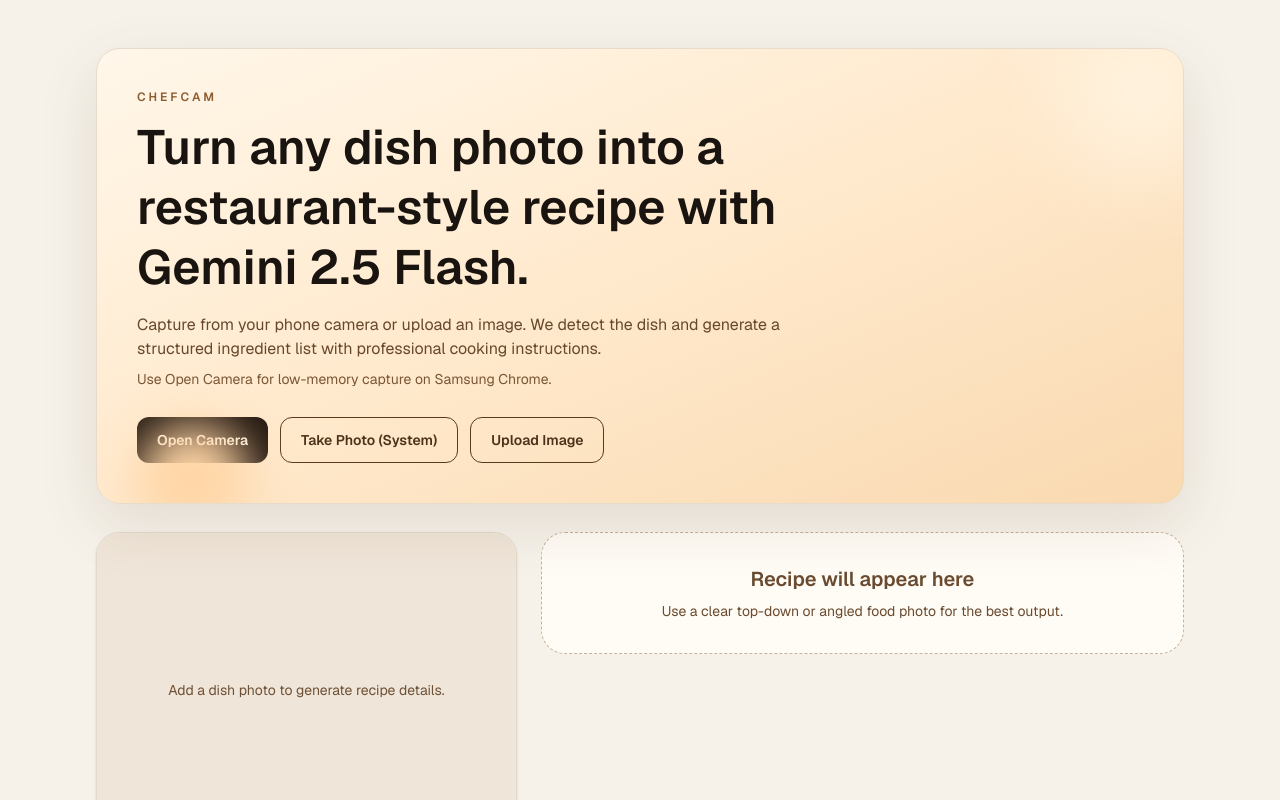
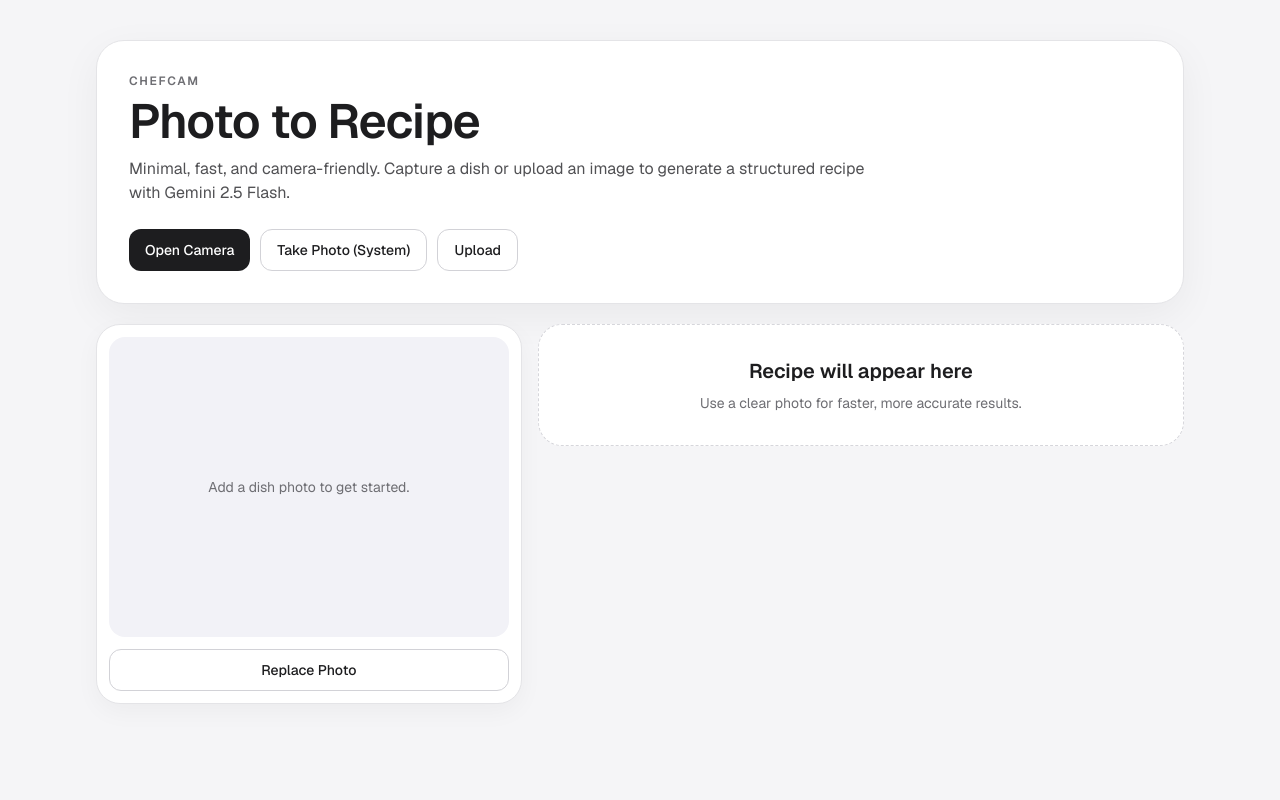
Before and after one commit to bryanwongkc/chef-cam, a Next.js app: page / in a window 1280 px wide. Shown: the top 800 px of the page. Built offline with nearby package versions, Linux system fonts and the light colour scheme.

Commit message:
Redesign UI to minimal style and restore stable analyze route

```diff
--- a/app/page.tsx
+++ b/app/page.tsx
@@ -29,10 +29,12 @@
   const uploadInputRef = useRef<HTMLInputElement>(null);
   const videoRef = useRef<HTMLVideoElement>(null);
   const streamRef = useRef<MediaStream | null>(null);
+
   const [previewUrl, setPreviewUrl] = useState<string | null>(null);
   const [cachedFile, setCachedFile] = useState<File | null>(null);
   const [cachedFromCamera, setCachedFromCamera] = useState(false);
   const [cameraOpen, setCameraOpen] = useState(false);
+
   const [recipe, setRecipe] = useState<Recipe | null>(null);
   const [error, setError] = useState<string | null>(null);
   const [loading, setLoading] = useState(false);
@@ -47,7 +49,7 @@
   }, []);
 
   useEffect(() => {
-    if (!loadingStartedAt || !loading) return;
+    if (!loading || !loadingStartedAt) return;
     const timer = window.setInterval(() => {
       setElapsedSeconds(Math.max(0, Math.floor((Date.now() - loadingStartedAt) / 1000)));
     }, 250);
@@ -62,7 +64,6 @@
 
       image.onload = () => {
         URL.revokeObjectURL(sourceUrl);
-
         const canvas = document.createElement("canvas");
         const ctx = canvas.getContext("2d");
         if (!ctx) {
@@ -70,12 +71,10 @@
           return;
         }
 
-        const MAX_SIDE = fromCamera ? 880 : 1024;
-        let width = image.width;
-        let height = image.height;
-        const scale = Math.min(1, MAX_SIDE / Math.max(width, height));
-        width = Math.round(width * scale);
-        height = Math.round(height * scale);
+        const maxSide = fromCamera ? 880 : 1024;
+        const scale = Math.min(1, maxSide / Math.max(image.width, image.height));
+        const width = Math.round(image.width * scale);
+        const height = Math.round(image.height * scale);
 
         canvas.width = width;
         canvas.height = height;
@@ -87,10 +86,7 @@
               reject(new Error("Could not compress image."));
               return;
             }
-            const finalFile = new File([blob], `dish-${Date.now()}.jpg`, {
-              type: "image/jpeg",
-            });
-            resolve(finalFile);
+            resolve(new File([blob], `dish-${Date.now()}.jpg`, { type: "image/jpeg" }));
           },
           "image/jpeg",
           fromCamera ? 0.66 : 0.74
@@ -108,7 +104,6 @@
     if (!file.type.startsWith("image/")) {
       throw new Error("Please choose a valid image file.");
     }
-
     if (!ALLOWED_MIME_TYPES.has(file.type.toLowerCase())) {
       throw new Error("Use JPG, PNG, or WebP. HEIC/HEIF is not supported.");
     }
@@ -142,7 +137,11 @@
     try {
       setError(null);
       const stream = await navigator.mediaDevices.getUserMedia({
-        video: { facingMode: { ideal: "environment" }, width: { ideal: 1280 }, height: { ideal: 720 } },
+        video: {
+          facingMode: { ideal: "environment" },
+          width: { ideal: 1280 },
+          height: { ideal: 720 },
+        },
         audio: false,
       });
       streamRef.current = stream;
@@ -152,7 +151,7 @@
         await videoRef.current.play();
       }
     } catch {
-      setError("Could not open camera. Please allow camera permission or use Upload Image.");
+      setError("Could not open camera. Please allow camera permission or use Upload.");
     }
   }
 
@@ -168,10 +167,10 @@
     if (!videoRef.current) return;
     const video = videoRef.current;
     const canvas = document.createElement("canvas");
-    const targetWidth = 960;
+    const width = 960;
     const ratio = video.videoWidth > 0 ? video.videoHeight / video.videoWidth : 0.75;
-    canvas.width = targetWidth;
-    canvas.height = Math.round(targetWidth * ratio);
+    canvas.width = width;
+    canvas.height = Math.round(width * ratio);
     const ctx = canvas.getContext("2d");
     if (!ctx) {
       setError("Could not capture image.");
@@ -186,14 +185,14 @@
       setError("Could not capture image.");
       return;
     }
+
     const file = new File([blob], `camera-${Date.now()}.jpg`, { type: "image/jpeg" });
     stopCamera();
     try {
       const prepared = await prepareImage(file, true);
       await analyzeFile(prepared);
     } catch (err: unknown) {
-      const message = err instanceof Error ? err.message : "Failed to process camera photo.";
-      setError(message);
+      setError(err instanceof Error ? err.message : "Failed to process camera photo.");
     }
   }
 
@@ -209,8 +208,8 @@
       formData.append("image", file, file.name);
 
       const loadingTextTimer = window.setTimeout(() => {
-        setStatusMessage("Generating recipe with Gemini...");
-      }, 550);
+        setStatusMessage("Generating recipe...");
+      }, 450);
 
       const response = await fetch("/api/analyze", {
         method: "POST",
@@ -225,12 +224,9 @@
       if (!payload) {
         throw new Error("No recipe data received.");
       }
-
       setRecipe(payload as Recipe);
     } catch (err: unknown) {
-      const message =
-        err instanceof Error ? err.message : "Failed to generate recipe.";
-      setError(message);
+      setError(err instanceof Error ? err.message : "Failed to generate recipe.");
     } finally {
       setLoading(false);
       setLoadingStartedAt(null);
@@ -246,72 +242,43 @@
     await analyzeFile(cachedFile);
   }
 
-  async function onFileSelected(
-    event: ChangeEvent<HTMLInputElement>,
-    fromCamera: boolean
-  ) {
+  async function onFileSelected(event: ChangeEvent<HTMLInputElement>, fromCamera: boolean) {
     const file = event.target.files?.[0];
     if (!file) return;
     try {
       setError(null);
       const prepared = await prepareImage(file, fromCamera);
-      if (!fromCamera) {
-        await analyzeFile(prepared);
-      }
+      if (!fromCamera) await analyzeFile(prepared);
     } catch (err: unknown) {
-      const message =
-        err instanceof Error ? err.message : "Failed to process image.";
-      setError(message);
+      setError(err instanceof Error ? err.message : "Failed to process image.");
     }
     event.target.value = "";
   }
 
   return (
-    <main className="min-h-screen bg-[#f6f2ea] text-[#19140f]">
-      <div className="mx-auto w-full max-w-6xl px-5 py-8 md:px-8 md:py-12">
-        <header className="relative overflow-hidden rounded-3xl border border-[#e7dccb] bg-gradient-to-br from-[#fff7ea] via-[#ffe9cc] to-[#f9d9b0] p-6 shadow-[0_20px_60px_rgba(91,56,24,0.12)] md:p-10">
-          <div className="pointer-events-none absolute -right-12 -top-12 h-44 w-44 rounded-full bg-[#fff1dc] blur-2xl" />
-          <div className="pointer-events-none absolute -bottom-8 left-10 h-28 w-28 rounded-full bg-[#ffd5a5] blur-xl" />
-          <p className="text-xs font-semibold uppercase tracking-[0.25em] text-[#8e5d2f]">
+    <main className="min-h-screen bg-[#f5f5f7] text-[#1d1d1f]">
+      <div className="mx-auto max-w-6xl px-4 py-8 md:px-8 md:py-10">
+        <section className="rounded-[28px] border border-[#e4e4e7] bg-white p-6 shadow-[0_12px_40px_rgba(0,0,0,0.05)] md:p-8">
+          <p className="text-xs font-semibold uppercase tracking-[0.14em] text-[#6e6e73]">
             ChefCam
           </p>
-          <h1 className="mt-3 max-w-3xl text-3xl font-semibold leading-tight md:text-5xl">
-            Turn any dish photo into a restaurant-style recipe with Gemini 2.5
-            Flash.
+          <h1 className="mt-2 text-3xl font-semibold tracking-[-0.02em] md:text-5xl">
+            Photo to Recipe
           </h1>
-          <p className="mt-4 max-w-2xl text-sm text-[#67482c] md:text-base">
-            Capture from your phone camera or upload an image. We detect the
-            dish and generate a structured ingredient list with professional
-            cooking instructions.
-          </p>
-          <p className="mt-2 max-w-2xl text-xs text-[#7a5634] md:text-sm">
-            Use Open Camera for low-memory capture on Samsung Chrome.
+          <p className="mt-3 max-w-3xl text-sm text-[#515154] md:text-base">
+            Minimal, fast, and camera-friendly. Capture a dish or upload an image to generate
+            a structured recipe with Gemini 2.5 Flash.
           </p>
 
-          <div className="mt-7 flex flex-wrap gap-3">
-            <button
-              type="button"
-              onClick={openWebCamera}
-              className="rounded-xl bg-[#21160f] px-5 py-3 text-sm font-semibold text-[#fff6eb] transition hover:bg-[#322115]"
-            >
-              Open Camera
-            </button>
-            <button
-              type="button"
+          <div className="mt-6 flex flex-wrap gap-2.5">
+            <ActionButton onClick={openWebCamera} label="Open Camera" primary />
+            <ActionButton
               onClick={() => cameraInputRef.current?.click()}
-              className="rounded-xl border border-[#5a3b1e] bg-transparent px-5 py-3 text-sm font-semibold text-[#4c321a] transition hover:bg-[#fff1de]"
-            >
-              Take Photo (System)
-            </button>
-            <button
-              type="button"
-              onClick={() => uploadInputRef.current?.click()}
-              className="rounded-xl border border-[#5a3b1e] bg-transparent px-5 py-3 text-sm font-semibold text-[#4c321a] transition hover:bg-[#fff1de]"
-            >
-              Upload Image
-            </button>
+              label="Take Photo (System)"
+            />
+            <ActionButton onClick={() => uploadInputRef.current?.click()} label="Upload" />
           </div>
-        </header>
+        </section>
 
         <input
           ref={cameraInputRef}
@@ -330,72 +297,51 @@
         />
 
         {error && (
-          <section className="mt-6 rounded-2xl border border-[#f2b5aa] bg-[#fff2ef] p-4 text-sm text-[#812719]">
+          <section className="mt-4 rounded-2xl border border-[#ffd2d2] bg-[#fff6f6] px-4 py-3 text-sm text-[#b42318]">
             {error}
           </section>
         )}
 
         {cameraOpen && (
-          <section className="mt-6 overflow-hidden rounded-3xl border border-[#e5dac9] bg-white p-4 shadow-sm">
-            <video ref={videoRef} className="aspect-video w-full rounded-2xl bg-black object-cover" playsInline muted />
-            <div className="mt-3 flex gap-3">
-              <button
-                type="button"
-                onClick={captureFromWebCamera}
-                className="rounded-xl bg-[#2d1e11] px-4 py-2.5 text-sm font-semibold text-[#fff3e5] transition hover:bg-[#432c18]"
-              >
-                Capture & Analyze
-              </button>
-              <button
-                type="button"
-                onClick={stopCamera}
-                className="rounded-xl border border-[#d8c7b1] bg-[#fffaf2] px-4 py-2.5 text-sm font-medium text-[#5f4125] transition hover:bg-[#fff0da]"
-              >
-                Cancel
-              </button>
+          <section className="mt-4 rounded-3xl border border-[#e4e4e7] bg-white p-4 shadow-[0_8px_24px_rgba(0,0,0,0.04)]">
+            <video
+              ref={videoRef}
+              className="aspect-video w-full rounded-2xl bg-black object-cover"
+              playsInline
+              muted
+            />
+            <div className="mt-3 flex gap-2.5">
+              <ActionButton onClick={captureFromWebCamera} label="Capture & Analyze" primary />
+              <ActionButton onClick={stopCamera} label="Cancel" />
             </div>
           </section>
         )}
 
-        <section className="mt-7 grid gap-6 md:grid-cols-5">
+        <section className="mt-5 grid gap-4 md:grid-cols-5">
           <div className="md:col-span-2">
-            <div className="overflow-hidden rounded-3xl border border-[#e5dac9] bg-white shadow-sm">
-              <div className="aspect-[4/3] w-full bg-[#efe5d8]">
+            <div className="rounded-3xl border border-[#e4e4e7] bg-white p-3 shadow-[0_8px_24px_rgba(0,0,0,0.04)]">
+              <div className="aspect-[4/3] overflow-hidden rounded-2xl bg-[#f2f2f7]">
                 {previewUrl ? (
                   // eslint-disable-next-line @next/next/no-img-element
-                  <img
-                    src={previewUrl}
-                    alt="Uploaded dish"
-                    className="h-full w-full object-cover"
-                  />
+                  <img src={previewUrl} alt="Dish preview" className="h-full w-full object-cover" />
                 ) : (
-                  <div className="flex h-full items-center justify-center px-6 text-center text-sm text-[#6e5136]">
+                  <div className="flex h-full items-center justify-center px-6 text-center text-sm text-[#6e6e73]">
                     {cachedFile && cachedFromCamera
-                      ? "Camera photo cached. Tap 'Analyze Cached Photo' to upload."
-                      : "Add a dish photo to generate recipe details."}
+                      ? "Camera photo cached. Tap Analyze."
+                      : "Add a dish photo to get started."}
                   </div>
                 )}
               </div>
-
-              <div className="border-t border-[#f0e8dd] p-4">
-                <button
-                  type="button"
+              <div className="mt-3 grid grid-cols-1 gap-2">
+                <ActionButton
                   onClick={() => cameraInputRef.current?.click()}
-                  className="w-full rounded-xl border border-[#d8c7b1] bg-[#fffaf2] px-4 py-2.5 text-sm font-medium text-[#5f4125] transition hover:bg-[#fff0da]"
-                >
-                  {cachedFromCamera ? "Retake Photo" : "Replace Photo"}
-                </button>
+                  label={cachedFromCamera ? "Retake Photo" : "Replace Photo"}
+                />
                 {cachedFile && cachedFromCamera && !loading && (
-                  <button
-                    type="button"
-                    onClick={analyzeCachedImage}
-                    className="mt-3 w-full rounded-xl bg-[#2d1e11] px-4 py-2.5 text-sm font-semibold text-[#fff3e5] transition hover:bg-[#432c18]"
-                  >
-                    Analyze Cached Photo
-                  </button>
+                  <ActionButton onClick={analyzeCachedImage} label="Analyze Cached Photo" primary />
                 )}
                 {loading && (
-                  <p className="mt-3 text-center text-sm font-medium text-[#8f6238]">
+                  <p className="text-center text-xs text-[#6e6e73]">
                     {statusMessage} {elapsedSeconds > 0 ? `(${elapsedSeconds}s)` : ""}
                   </p>
                 )}
@@ -405,91 +351,81 @@
 
           <div className="md:col-span-3">
             {loading && (
-              <div className="rounded-3xl border border-[#dbc7ad] bg-gradient-to-br from-[#fffdf7] to-[#f7eee0] p-6 shadow-sm">
-                <p className="text-xs font-semibold uppercase tracking-[0.15em] text-[#8b5f37]">
+              <div className="rounded-3xl border border-[#e4e4e7] bg-white p-6 shadow-[0_8px_24px_rgba(0,0,0,0.04)]">
+                <p className="text-xs font-semibold uppercase tracking-[0.12em] text-[#8e8e93]">
                   Processing
                 </p>
-                <h2 className="mt-2 text-2xl font-semibold text-[#2f2117]">
+                <h2 className="mt-2 text-2xl font-semibold tracking-[-0.01em]">
                   Building your recipe...
                 </h2>
-                <p className="mt-2 text-sm text-[#6c4d33]">
-                  {statusMessage || "Working..."} {elapsedSeconds > 0 ? `(${elapsedSeconds}s)` : ""}
+                <p className="mt-2 text-sm text-[#6e6e73]">
+                  {statusMessage} {elapsedSeconds > 0 ? `(${elapsedSeconds}s)` : ""}
                 </p>
-                <div className="mt-4 space-y-3">
-                  <div className="h-4 w-2/3 animate-pulse rounded bg-[#ead8be]" />
-                  <div className="h-4 w-5/6 animate-pulse rounded bg-[#ead8be]" />
-                  <div className="h-4 w-1/2 animate-pulse rounded bg-[#ead8be]" />
+                <div className="mt-4 space-y-2">
+                  <div className="h-3 w-2/3 animate-pulse rounded-full bg-[#ececf1]" />
+                  <div className="h-3 w-5/6 animate-pulse rounded-full bg-[#ececf1]" />
+                  <div className="h-3 w-1/2 animate-pulse rounded-full bg-[#ececf1]" />
                 </div>
               </div>
             )}
 
             {!hasResult && !loading && (
-              <div className="rounded-3xl border border-dashed border-[#c8b196] bg-[#fffbf5] p-8 text-center text-[#6a4b2f]">
-                <h2 className="text-xl font-semibold">Recipe will appear here</h2>
-                <p className="mt-2 text-sm">
-                  Use a clear top-down or angled food photo for the best output.
-                </p>
+              <div className="rounded-3xl border border-dashed border-[#d6d6db] bg-white p-8 text-center text-[#6e6e73]">
+                <h2 className="text-xl font-semibold text-[#1d1d1f]">Recipe will appear here</h2>
+                <p className="mt-2 text-sm">Use a clear photo for faster, more accurate results.</p>
               </div>
             )}
 
             {hasResult && recipe && (
-              <article className="overflow-hidden rounded-3xl border border-[#ddcfba] bg-white shadow-[0_16px_48px_rgba(65,39,18,0.1)]">
-                <div className="bg-gradient-to-r from-[#2a1e13] to-[#54341e] p-6 text-[#fdf4e8]">
-                  <p className="text-xs uppercase tracking-[0.2em] text-[#eccb9f]">
+              <article className="overflow-hidden rounded-3xl border border-[#e4e4e7] bg-white shadow-[0_12px_30px_rgba(0,0,0,0.05)]">
+                <div className="border-b border-[#efeff2] px-6 py-5 md:px-7">
+                  <p className="text-xs font-semibold uppercase tracking-[0.12em] text-[#8e8e93]">
                     Generated Recipe
                   </p>
-                  <h2 className="mt-2 text-2xl font-semibold md:text-3xl">
+                  <h2 className="mt-1 text-2xl font-semibold tracking-[-0.015em] md:text-3xl">
                     {recipe.dishName}
                   </h2>
-                  <p className="mt-3 text-sm text-[#f0dfc8]">
-                    {recipe.shortDescription}
-                  </p>
-                  <div className="mt-4 flex flex-wrap gap-2 text-xs">
-                    <MetaPill label={`Cuisine: ${recipe.cuisine}`} />
-                    <MetaPill label={`Difficulty: ${recipe.difficulty}`} />
-                    <MetaPill label={`Serves: ${recipe.servings}`} />
-                    <MetaPill label={`Prep: ${recipe.prepTime}`} />
-                    <MetaPill label={`Cook: ${recipe.cookTime}`} />
-                    <MetaPill label={`Calories: ${recipe.caloriesPerServing}`} />
+                  <p className="mt-2 text-sm text-[#515154]">{recipe.shortDescription}</p>
+                  <div className="mt-4 flex flex-wrap gap-2">
+                    <MetaChip label={recipe.cuisine} />
+                    <MetaChip label={recipe.difficulty} />
+                    <MetaChip label={`Serves ${recipe.servings}`} />
+                    <MetaChip label={`Prep ${recipe.prepTime}`} />
+                    <MetaChip label={`Cook ${recipe.cookTime}`} />
+                    <MetaChip label={recipe.caloriesPerServing} />
                   </div>
                 </div>
 
                 <div className="grid gap-0 md:grid-cols-5">
-                  <section className="border-b border-[#efe7dc] bg-[#fffaf2] p-6 md:col-span-2 md:border-b-0 md:border-r">
-                    <h3 className="text-sm font-semibold uppercase tracking-[0.16em] text-[#7f5a38]">
-                      Ingredients
-                    </h3>
-                    <ul className="mt-4 space-y-3">
+                  <section className="border-b border-[#efeff2] px-6 py-5 md:col-span-2 md:border-b-0 md:border-r">
+                    <h3 className="text-sm font-semibold text-[#1d1d1f]">Ingredients</h3>
+                    <ul className="mt-3 space-y-2.5">
                       {recipe.ingredients.map((ing, idx) => (
                         <li key={`${ing.item}-${idx}`} className="text-sm">
-                          <p className="font-medium text-[#2a1d12]">{ing.item}</p>
-                          <p className="text-[#6f5237]">{ing.amount}</p>
+                          <p className="font-medium text-[#1d1d1f]">{ing.item}</p>
+                          <p className="text-[#6e6e73]">{ing.amount}</p>
                         </li>
                       ))}
                     </ul>
                   </section>
 
-                  <section className="p-6 md:col-span-3">
-                    <h3 className="text-sm font-semibold uppercase tracking-[0.16em] text-[#7f5a38]">
-                      Method
-                    </h3>
-                    <ol className="mt-4 space-y-4">
+                  <section className="px-6 py-5 md:col-span-3">
+                    <h3 className="text-sm font-semibold text-[#1d1d1f]">Method</h3>
+                    <ol className="mt-3 space-y-3">
                       {recipe.instructions.map((step, idx) => (
                         <li key={`${step}-${idx}`} className="flex gap-3 text-sm">
-                          <span className="mt-0.5 flex h-6 w-6 shrink-0 items-center justify-center rounded-full bg-[#2e2013] text-xs font-semibold text-[#ffead2]">
+                          <span className="mt-0.5 inline-flex h-5 w-5 shrink-0 items-center justify-center rounded-full bg-[#1d1d1f] text-[11px] font-semibold text-white">
                             {idx + 1}
                           </span>
-                          <span className="leading-relaxed text-[#2b1f15]">{step}</span>
+                          <span className="text-[#3a3a3c]">{step}</span>
                         </li>
                       ))}
                     </ol>
 
                     {recipe.platingTips?.length > 0 && (
-                      <div className="mt-7 rounded-2xl border border-[#ebddca] bg-[#fff8ee] p-4">
-                        <h4 className="text-sm font-semibold text-[#5c3f22]">
-                          Plating Tips
-                        </h4>
-                        <ul className="mt-2 space-y-1 text-sm text-[#6e5034]">
+                      <div className="mt-5 rounded-2xl border border-[#efeff2] bg-[#fafafc] p-4">
+                        <h4 className="text-sm font-semibold text-[#1d1d1f]">Plating Tips</h4>
+                        <ul className="mt-2 space-y-1.5 text-sm text-[#515154]">
                           {recipe.platingTips.map((tip, idx) => (
                             <li key={`${tip}-${idx}`}>- {tip}</li>
                           ))}
@@ -507,9 +443,33 @@
   );
 }
 
-function MetaPill({ label }: { label: string }) {
+function ActionButton({
+  onClick,
+  label,
+  primary = false,
+}: {
+  onClick: () => void;
+  label: string;
+  primary?: boolean;
+}) {
   return (
-    <span className="rounded-full border border-[#8f6640] bg-[#6d4828] px-2.5 py-1 text-[#fde8cf]">
+    <button
+      type="button"
+      onClick={onClick}
+      className={
+        primary
+          ? "rounded-xl bg-[#1d1d1f] px-4 py-2.5 text-sm font-medium text-white transition hover:bg-[#2c2c2e]"
+          : "rounded-xl border border-[#d2d2d7] bg-white px-4 py-2.5 text-sm font-medium text-[#1d1d1f] transition hover:bg-[#f6f6f8]"
+      }
+    >
+      {label}
+    </button>
+  );
+}
+
+function MetaChip({ label }: { label: string }) {
+  return (
+    <span className="rounded-full border border-[#d2d2d7] bg-[#f7f7f8] px-2.5 py-1 text-xs font-medium text-[#3a3a3c]">
       {label}
     </span>
   );
```
Also changed, not shown: app/api/analyze/route.ts (+2 -9 lines).
